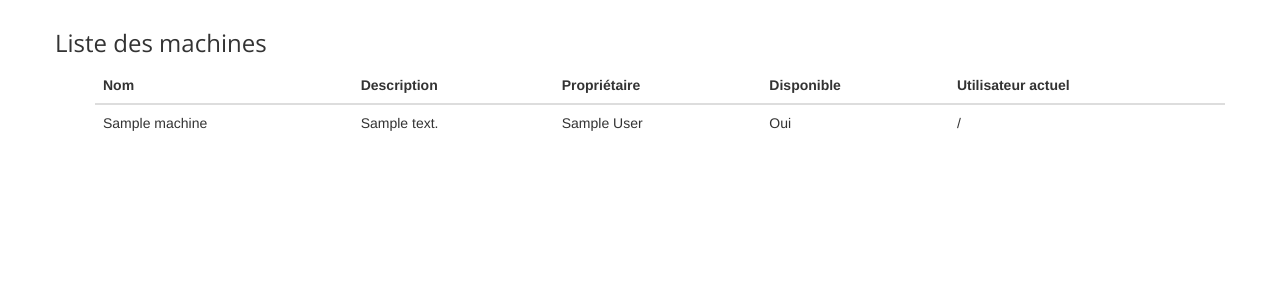
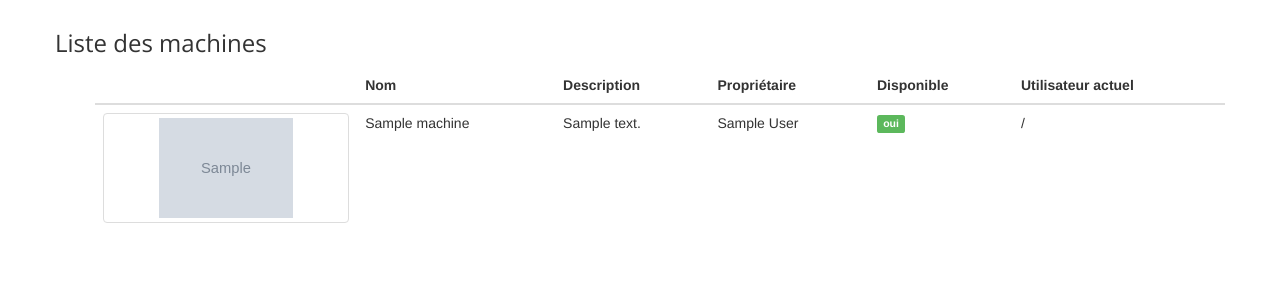
Before and after one commit to Gabouch/modso2, a Django app: template gestionMachines/templates/gestionMachines/machines/listemachines.html in a window 1280 px wide. Shown: the part 291-591 px from the top of the page. Run offline with Django 3.2, Linux system fonts and the light colour scheme; the template is opened without the code that fills it: most values are stand-ins (such as "Sample title", 1, 10 or a date in 2020); grey boxes marked "Sample" are stand-in pictures; some libraries are stand-ins or nearby versions.

Commit message:
Customisation oui non dans listes machines

```diff
--- a/gestionMachines/templates/gestionMachines/machines/listemachines.html
+++ b/gestionMachines/templates/gestionMachines/machines/listemachines.html
@@ -21,6 +21,7 @@
                             <table class="table table-hover">
                                 <thead class="thead-dark">
                                     <tr>
+                                        <th scope="col"></th>
                                         <th scope="col">Nom</th>
                                         <th scope="col">Description</th>
                                         <th scope="col">Propriétaire</th>
@@ -31,10 +32,15 @@
                                 <tbody>
                                     {% for machine in machines %}
                                         <tr>
+                                            <td><a href="{% url 'machines:detail' pk=machine.id %}" class="thumbnail"><img src="{{ machine.photo.url }}" alt="Photo" style="height: 100px"></a></td>
                                             <td>{{ machine.nom}}</td>
                                             <td>{{ machine.description }}</td>
                                             <td>{{ machine.user.first_name }} {{ machine.user.last_name}}</td>
-                                            <td>{{ machine.disponible|yesno:"Oui, Non"}}</td>
+                                            {% if machine.disponible %}
+                                                <td> <span class="label label-success">oui</span> </td>
+                                            {% else %}
+                                                <td> <span class="label label-danger">non</span> </td>
+                                            {% endif %}
                                             {% if machine.disponible %}
                                                 <td> / </td>
                                             {% else %}
--- a/gestionMachines/templates/gestionMachines/machines/mesmachines.html
+++ b/gestionMachines/templates/gestionMachines/machines/mesmachines.html
@@ -33,7 +33,11 @@
                                     <td><a href="{% url 'machines:detail' pk=machine.id %}" class="thumbnail"><img src="{{ machine.photo.url }}" alt="Photo" style="height: 100px"></a></td>
                                     <td>{{ machine.nom}}</td>
                                     <td>{{ machine.description }}</td>
-                                    <td>{{ machine.disponible|yesno:"Oui, Non"}}</td>
+                                    {% if machine.disponible %}
+                                        <td> <span class="label label-success">oui</span> </td>
+                                    {% else %}
+                                        <td> <span class="label label-danger">non</span> </td>
+                                    {% endif %}
                                     {% if machine.disponible %}
                                         <td></td>
                                     {% else %}
```
